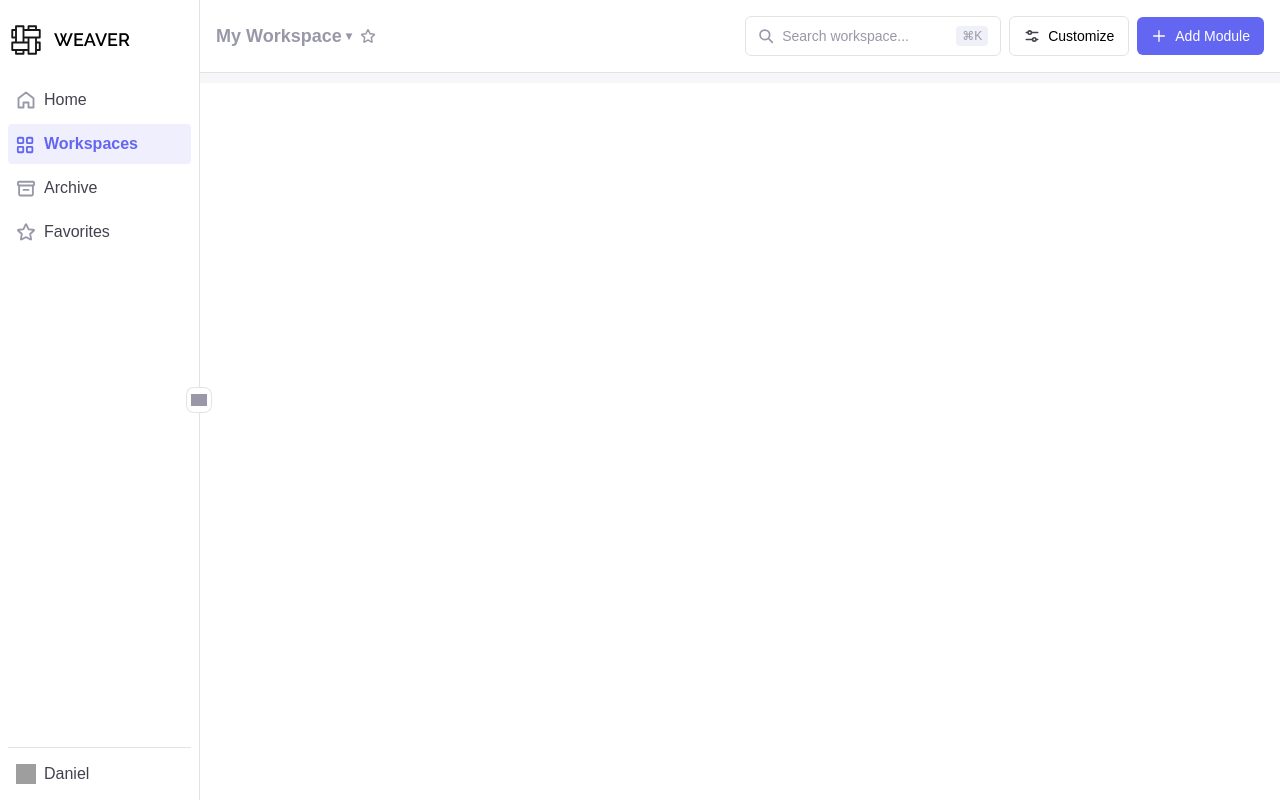
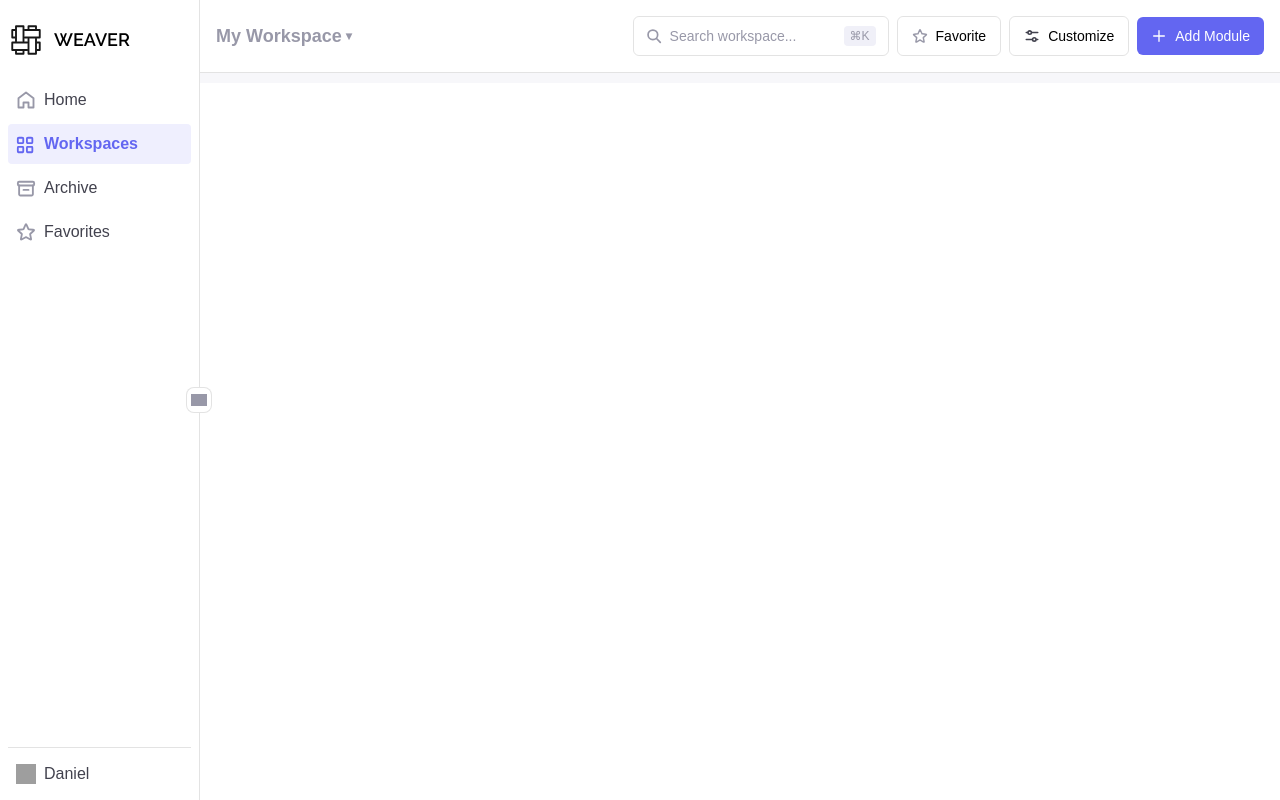
Before and after one commit to drumsinthedeep/weaver, a React (Vite) app: page / in a window 1280 px wide. Both pictures are taken after a click on the button "Workspaces". Built offline with nearby package versions, Linux system fonts and the light colour scheme; grey boxes are pictures that could not be loaded; a web font is replaced by a local one.

Commit message:
add small ui upgrades to header and homepage

```diff
--- a/src/components/Header.tsx
+++ b/src/components/Header.tsx
@@ -38,21 +38,6 @@ export default function Header() {
           {activeWorkspace?.name ?? 'Workspace'}
           <span className="text-xs">▾</span>
         </button>
-        {activeWorkspace && (
-          <button
-            type="button"
-            onClick={() => toggleWorkspaceFavorited(activeWorkspace.id)}
-            title={activeWorkspace.favorited ? 'Unfavorite workspace' : 'Favorite workspace'}
-            className="cursor-pointer rounded p-1 hover:bg-hover-gray"
-          >
-            <span
-              className={`block h-4 w-4 [mask-image:url('/icons/star.svg')] [mask-repeat:no-repeat] [mask-position:center] [mask-size:contain] ${
-                activeWorkspace.favorited ? '' : 'bg-text-gray'
-              }`}
-              style={activeWorkspace.favorited ? { backgroundColor: accentColor } : undefined}
-            />
-          </button>
-        )}
         {isSwitcherOpen && (
           <>
             <div className="fixed inset-0 z-10" onClick={() => setIsSwitcherOpen(false)} />
@@ -125,6 +110,27 @@ export default function Header() {
           <span>Search workspace...</span>
           <span className="ml-auto rounded bg-hover-gray px-1.5 py-0.5 text-xs text-text-gray">⌘K</span>
         </button>
+        {activeWorkspace && (
+          <button
+            type="button"
+            onClick={() => toggleWorkspaceFavorited(activeWorkspace.id)}
+            style={activeWorkspace.favorited ? { borderColor: accentColor, color: accentColor } : undefined}
+            className={`flex items-center cursor-pointer gap-2 rounded-md border px-[14px] py-[9px] text-sm font-medium ${
+              activeWorkspace.favorited ? '' : 'border-border-subtle hover:bg-hover-gray'
+            }`}
+          >
+            <span
+              className={`h-4 w-4 shrink-0 [mask-repeat:no-repeat] [mask-position:center] [mask-size:contain] ${
+                activeWorkspace.favorited ? '' : 'bg-text-gray'
+              }`}
+              style={{
+                maskImage: `url(/icons/${activeWorkspace.favorited ? 'star-white' : 'star'}.svg)`,
+                backgroundColor: activeWorkspace.favorited ? accentColor : undefined,
+              }}
+            />
+            {activeWorkspace.favorited ? 'Favorited' : 'Favorite'}
+          </button>
+        )}
         <button className="flex items-center cursor-pointer gap-2 rounded-md px-[14px] py-[9px] text-sm font-medium hover:bg-hover-gray border-border-subtle border" onClick={openWorkspaceSettings}>
           <img src="/icons/sliders.svg" alt="" className="w-4" />
           Customize
--- a/src/components/Home.tsx
+++ b/src/components/Home.tsx
@@ -141,7 +141,7 @@ export default function Home() {
       </div>
       <div className="border-t border-border-subtle p-8 pt-6">
         <h4 className="mb-[14px] font-semibold text-sm">Your Workspaces</h4>
-        <div className="grid grid-cols-2 gap-4">
+        <div className="grid grid-cols-2 items-start gap-4">
           {visibleWorkspaces.map((workspace) => (
             <WorkspaceCard
               key={workspace.id}
--- a/src/components/Sidebar.tsx
+++ b/src/components/Sidebar.tsx
@@ -148,7 +148,7 @@ export default function Sidebar() {
           <>
             <div className="fixed inset-0 z-10" onClick={() => setIsAccountMenuOpen(false)} />
             <div className="absolute bottom-full left-0 z-20 mb-2 w-56 rounded-md border border-border-subtle bg-white shadow-md">
-              <ul className="p-1">
+              <ul className="p-1 flex flex-col gap-1">
                 <li>
                   <button
                     type="button"
--- a/src/components/WorkspaceCard.tsx
+++ b/src/components/WorkspaceCard.tsx
@@ -30,28 +30,33 @@ export default function WorkspaceCard({ workspace, accentColor, onClick }: Works
       onClick={onClick}
       className="cursor-pointer rounded-lg bg-white p-4 text-left shadow-subtle transition-shadow hover:shadow-xl"
     >
-      <div className="flex items-start justify-between gap-2">
-        <p className="font-semibold">{workspace.name}</p>
+      <div className="flex items-start justify-between gap-2 relative">
+        <p className="font-semibold relative">
+          {workspace.name}
+        </p>
         {workspace.lastOpenedAt && (
           <p className="shrink-0 text-xs text-text-gray">{formatLastOpened(workspace.lastOpenedAt)}</p>
+        )}
+        {workspace.favorited && (
+          <div className="absolute right-0 top-[20px] bg-purple-600 p-1 rounded-md">
+            <img src="/icons/star-white.svg" alt="" className="h-auto w-[9px] shrink-0" />
+          </div>
         )}
       </div>
       <p className="text-sm text-text-gray">
         {workspace.modules.length} module{workspace.modules.length === 1 ? '' : 's'}
       </p>
-      {allTasks.length > 0 && (
-        <div className="mt-3">
+      <div className={`mt-3 ${allTasks.length > 0 ? '' : 'invisible'}`}>
         <div className="h-1.5 w-full overflow-hidden rounded-full bg-hover-gray">
           <div
             className="h-full rounded-full"
-              style={{ width: `${(doneTasks / allTasks.length) * 100}%`, backgroundColor: accentColor }}
+            style={{ width: `${allTasks.length > 0 ? (doneTasks / allTasks.length) * 100 : 0}%`, backgroundColor: accentColor }}
           />
         </div>
         <p className="mt-1 text-xs text-text-gray">
           {doneTasks}/{allTasks.length} tasks complete
         </p>
       </div>
-      )}
     </button>
   );
 }
```
Also changed, not shown: public/icons/star-white.svg (added). Lines whose indentation alone changed are shown as unchanged.
